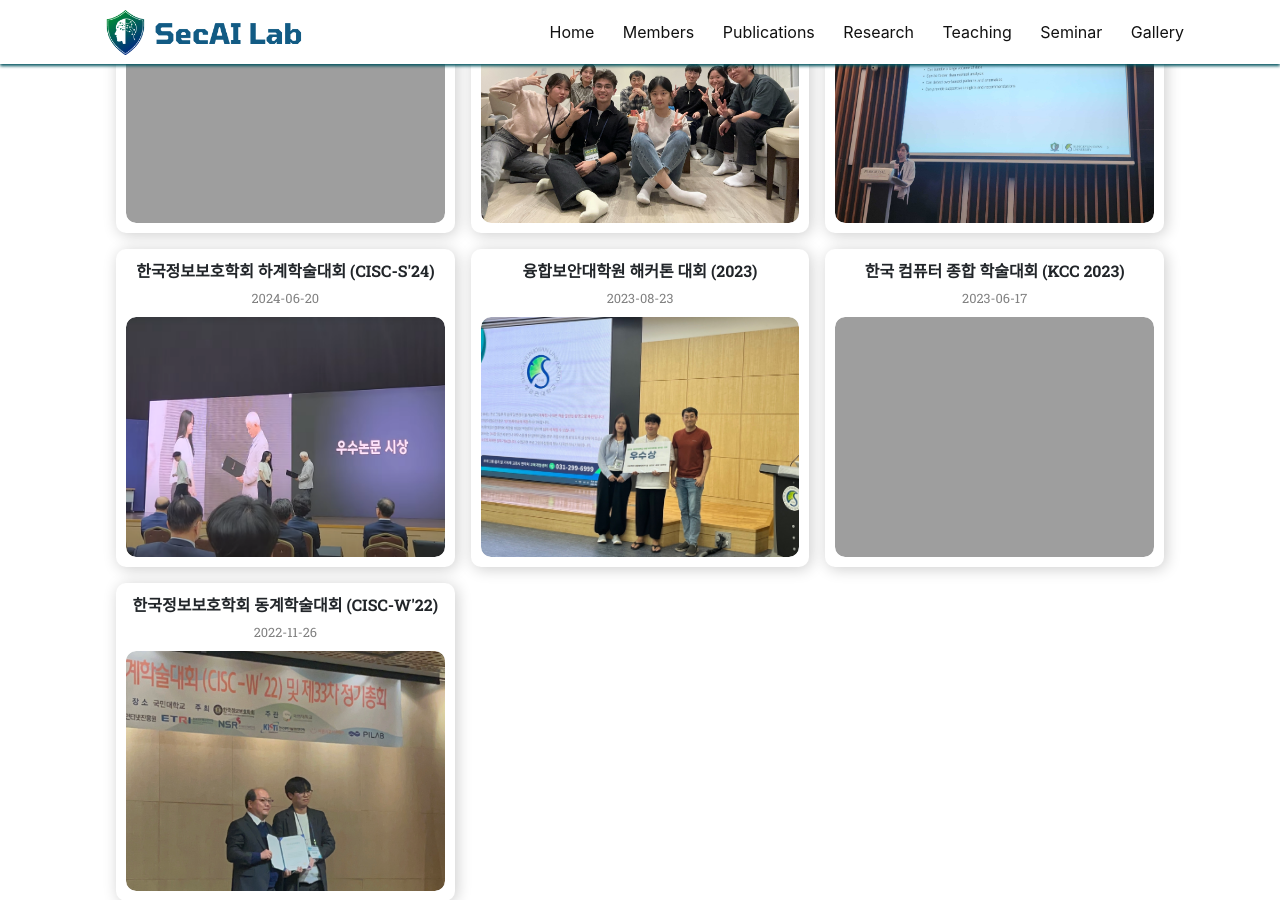
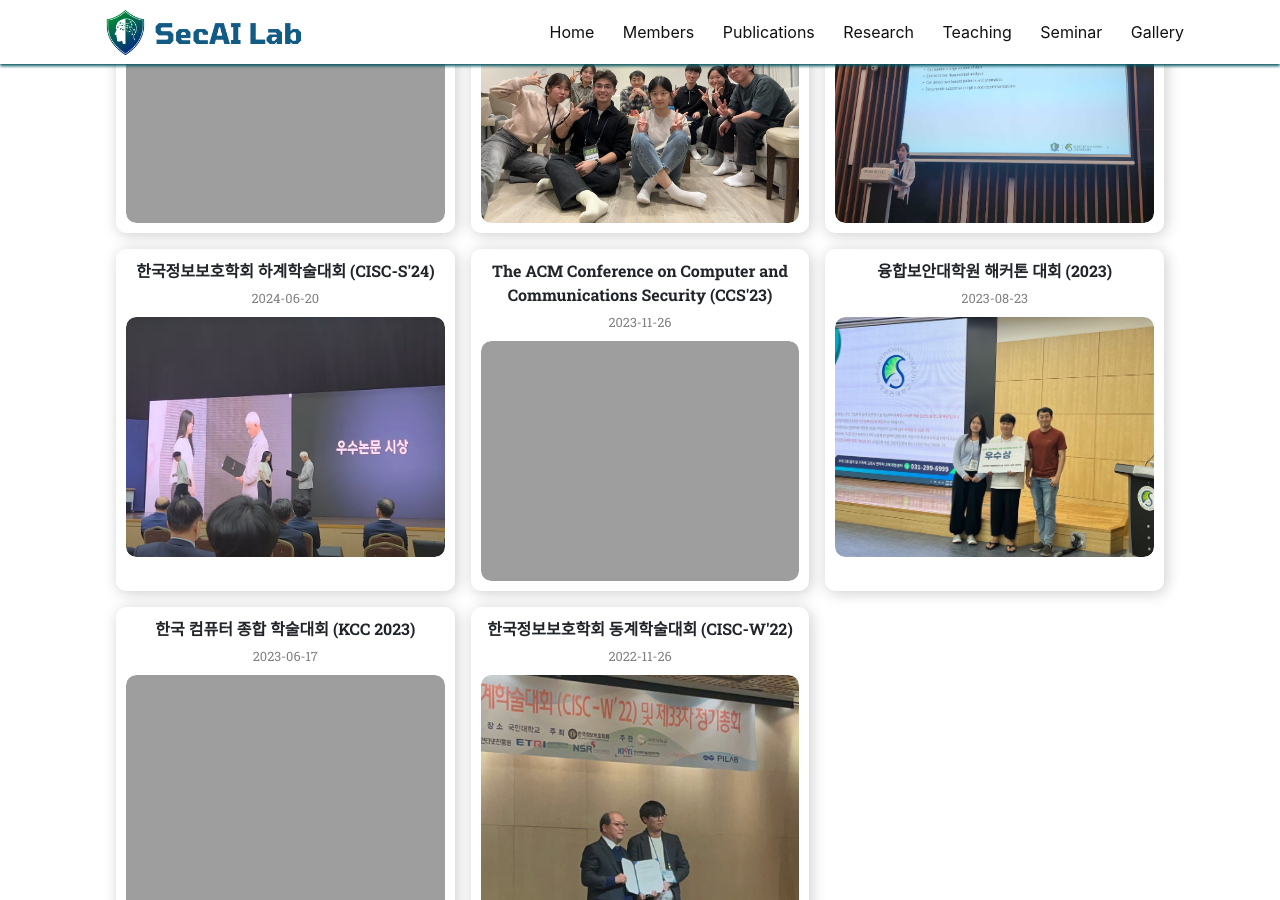
Before and after one commit to SecAI-Lab/secai-lab.github.io, a Jekyll site: the page built from pages/gallery.md, in a window 1280 px wide and 900 px high, scrolled down 615 px. Built offline with Jekyll 4.4.1, drawn with Linux system fonts in a browser that asks for light colours; nearby versions of some CDN libraries.

Commit message:
Update gallery.yml

```diff
--- a/_data/gallery.yml
+++ b/_data/gallery.yml
@@ -33,6 +33,11 @@
     - filename: 240620.png
       date: "2024-06-20"
 
+- title: "The ACM Conference on Computer and Communications Security (CCS'23)"
+  images:
+    - filename: 231126jpg
+      date: "2023-11-26"
+
 - title: "융합보안대학원 해커톤 대회 (2023)"
   images:
     - filename: 230823.jpg
```
